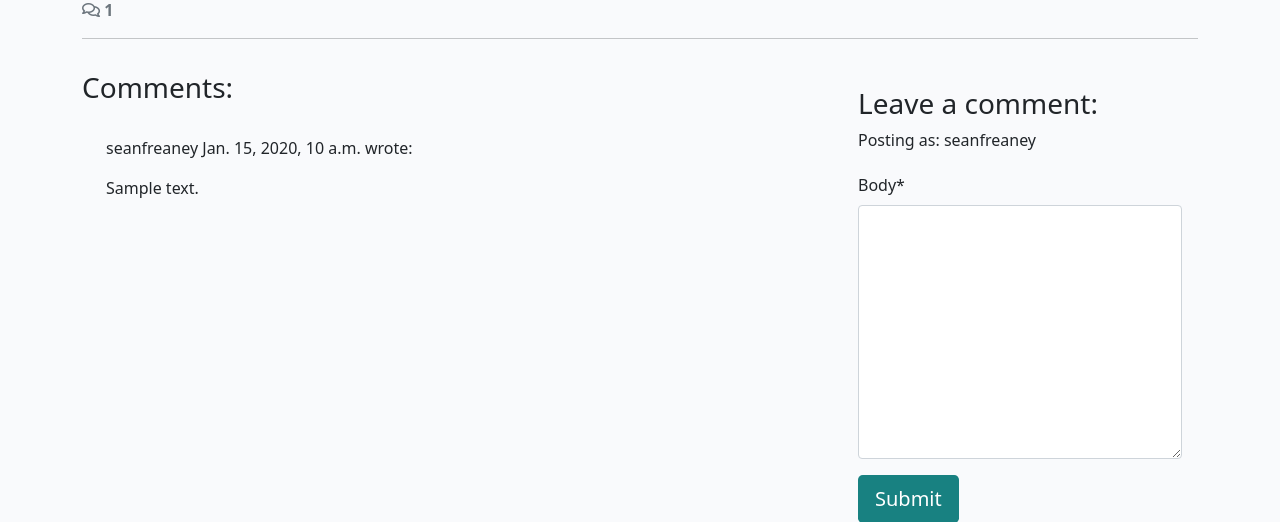
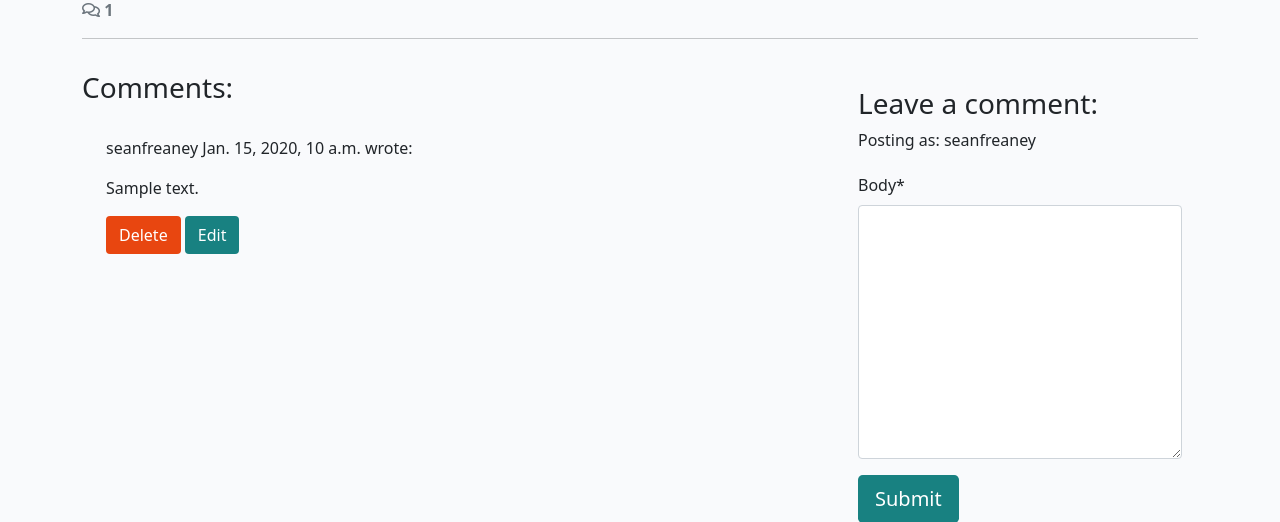
Before and after one commit to seanfreaney/django-blog, a Django app: a page that uses templates/base.html in a window 1280 px wide. Shown: the part 494-1016 px from the top of the page. Run offline with Django 4.2, Linux system fonts and the light colour scheme; a user stored in the database is signed in; data comes from the database, SQL or seed files in the repository; tables that the repository leaves empty hold one stand-in row (values such as "Sample post"); some libraries are stand-ins or nearby versions.

Commit message:
add comment CRUD

```diff
--- a/blog/templates/blog/post_detail.html
+++ b/blog/templates/blog/post_detail.html
@@ -1,7 +1,8 @@
-{% extends 'base.html' %} {% block content %}
+{% extends 'base.html' %}
 {% load static %}
 {% load crispy_forms_tags %}
 
+{% block content %}
 <div class="masthead">
     <div class="container">
         <div class="row g-0">
@@ -46,12 +47,10 @@
         <div class="col-md-8 card mb-4  mt-3 ">
             <h3>Comments:</h3>
             <div class="card-body">
-        <!-- We want a for loop inside the empty control tags
-          to iterate through each comment in comments -->
+                <!-- We want a for loop inside the empty control tags to iterate through each comment in comments -->
                 {% for comment in comments %}
-        <div class="p-2 comments
-          {% if not comment.approved and comment.author == user %}
-          faded{% elif not comment.approved %} d-none{% endif %}">
+                <div
+                    class="p-2 comments{% if not comment.approved and comment.author == user %} faded{% elif not comment.approved %} d-none{% endif %}">
                     <p class="font-weight-bold">
                         {{ comment.author }}
                         <span class="font-weight-normal">
@@ -62,9 +61,11 @@
                         {{ comment.body | linebreaks }}
                     </div>
                     {% if not comment.approved and comment.author == user %}
-          <p class="approval">
-            This comment is awaiting approval
-          </p>
+                    <p class="approval">This comment is awaiting approval</p>
+                    {% endif %}
+                    {% if user.is_authenticated and comment.author == user %}
+                    <button class="btn btn-delete" comment_id="{{ comment.id }}">Delete</button>
+                    <button class="btn btn-edit" comment_id="{{ comment.id }}">Edit</button>
                     {% endif %}
                 </div>
                 <!-- Our for loop ends here -->
@@ -72,17 +73,15 @@
             </div>
         </div>
         <!-- Creating New Comments -->
-    <div class="col-md-4 card mb-4 mt-3">
+        <div class="col-md-4 card mb-4  mt-3 ">
             <div class="card-body">
                 {% if user.is_authenticated %}
                 <h3>Leave a comment:</h3>
                 <p>Posting as: {{ user.username }}</p>
-          <form id="commentForm" method="post"
-            style="margin-top: 1.3em;">
+                <form id="commentForm" method="post" style="margin-top: 1.3em;">
                     {{ comment_form | crispy }}
                     {% csrf_token %}
-            <button id="submitButton" type="submit"
-              class="btn btn-signup btn-lg">Submit</button>
+                    <button id="submitButton" type="submit" class="btn btn-signup btn-lg">Submit</button>
                 </form>
                 {% else %}
                 <p>Log in to leave a comment</p>
@@ -91,5 +90,27 @@
         </div>
     </div>
 </div>
+<!-- Delete confirmation modal -->
+<div class="modal fade" id="deleteModal" tabindex="-1" aria-labelledby="deleteModalLabel" aria-hidden="true">
+    <div class="modal-dialog">
+        <div class="modal-content">
+            <div class="modal-header">
+                <h5 class="modal-title" id="deleteModalLabel">Delete comment?</h5>
+                <button type="button" class="btn-close" data-bs-dismiss="modal" aria-label="Close"></button>
+            </div>
+            <div class="modal-body">
+                Are you sure you want to delete your comment? This action cannot be undone.
+            </div>
+            <div class="modal-footer">
+                <button type="button" class="btn btn-secondary" data-bs-dismiss="modal">Close</button>
+                <a id="deleteConfirm" href="#" class="btn btn-danger">Delete</a>
+            </div>
+        </div>
+    </div>
+</div>
 
 {% endblock content %}
+
+{% block extras %}
+<script src="{% static 'js/comments.js' %}"></script>
+{% endblock %}
--- a/blog/urls.py
+++ b/blog/urls.py
@@ -3,5 +3,9 @@ from django.urls import path
 
 urlpatterns = [
     path('', views.PostList.as_view(), name='home'),
-    path('<slug:slug>/', views.post_detail, name='post_detail'),
+    path('<slug:slug>/', views.post_detail, name="post_detail"),
+    path('<slug:slug>/edit_comment/<int:comment_id>',
+         views.comment_edit, name='comment_edit'),
+    path('<slug:slug>/delete_comment/<int:comment_id>',
+         views.comment_delete, name='comment_delete'),
 ]
--- a/blog/views.py
+++ b/blog/views.py
@@ -1,10 +1,12 @@
-from django.shortcuts import render, get_object_or_404
+from django.shortcuts import render, get_object_or_404, reverse
 from django.views import generic
 from django.contrib import messages
-from .models import Post
+from django.http import HttpResponseRedirect
+from .models import Post, Comment
 from .forms import CommentForm
 
 # Create your views here.
+
 
 class PostList(generic.ListView):
     queryset = Post.objects.filter(status=1)
@@ -25,13 +27,11 @@ def post_detail(request, slug):
 
     :template:`blog/post_detail.html`
     """
-
     queryset = Post.objects.filter(status=1)
     post = get_object_or_404(queryset, slug=slug)
     comments = post.comments.all().order_by("-created_on")
     comment_count = post.comments.filter(approved=True).count()
     if request.method == "POST":
-        print("Received a POST request SEAN") #included to show in terminal what happens when a post request is made
         comment_form = CommentForm(data=request.POST)
         if comment_form.is_valid():
             comment = comment_form.save(commit=False)
@@ -43,10 +43,7 @@ def post_detail(request, slug):
                 'Comment submitted and awaiting approval'
             )
 
-
     comment_form = CommentForm()
-    print("About to render template SEAN") #included to show in terminal what happens when a post request is made
-
 
     return render(
         request,
@@ -55,6 +52,48 @@ def post_detail(request, slug):
             "post": post,
             "comments": comments,
             "comment_count": comment_count,
-            "comment_form": comment_form,
+            "comment_form": comment_form
         },
     )
+
+
+def comment_edit(request, slug, comment_id):
+    """
+    view to edit comments
+    """
+    if request.method == "POST":
+
+        queryset = Post.objects.filter(status=1)
+        post = get_object_or_404(queryset, slug=slug)
+        comment = get_object_or_404(Comment, pk=comment_id)
+        comment_form = CommentForm(data=request.POST, instance=comment)
+
+        if comment_form.is_valid() and comment.author == request.user:
+            comment = comment_form.save(commit=False)
+            comment.post = post
+            comment.approved = False
+            comment.save()
+            messages.add_message(request, messages.SUCCESS, 'Comment Updated!')
+        else:
+            messages.add_message(request, messages.ERROR,
+                                 'Error updating comment!')
+
+    return HttpResponseRedirect(reverse('post_detail', args=[slug]))
+
+
+def comment_delete(request, slug, comment_id):
+    """
+    view to delete comment
+    """
+    queryset = Post.objects.filter(status=1)
+    post = get_object_or_404(queryset, slug=slug)
+    comment = get_object_or_404(Comment, pk=comment_id)
+
+    if comment.author == request.user:
+        comment.delete()
+        messages.add_message(request, messages.SUCCESS, 'Comment deleted!')
+    else:
+        messages.add_message(request, messages.ERROR,
+                             'You can only delete your own comments!')
+
+    return HttpResponseRedirect(reverse('post_detail', args=[slug]))
--- a/codestar/settings.py
+++ b/codestar/settings.py
@@ -28,7 +28,7 @@ TEMPLATES_DIR = os.path.join(BASE_DIR, 'templates')
 SECRET_KEY = os.environ.get("SECRET_KEY")
 
 # SECURITY WARNING: don't run with debug turned on in production!
-DEBUG = True
+DEBUG = False
 
 ALLOWED_HOSTS = ["8000-seanfreaney-djangoblog-gkuk8hh2t9y.ws.codeinstitute-ide.net", ".herokuapp.com"]
 
--- /dev/null
+++ b/static/js/comments.js
@@ -0,0 +1,47 @@
+const editButtons = document.getElementsByClassName("btn-edit");
+const commentText = document.getElementById("id_body");
+const commentForm = document.getElementById("commentForm");
+const submitButton = document.getElementById("submitButton");
+
+const deleteModal = new bootstrap.Modal(document.getElementById("deleteModal"));
+const deleteButtons = document.getElementsByClassName("btn-delete");
+const deleteConfirm = document.getElementById("deleteConfirm");
+
+/*
+ * Initializes edit functionality for the provided edit buttons.
+ *
+ * For each button in the `editButtons` collection:
+ * - Retrieves the associated comment's ID upon click.
+ * - Fetches the content of the corresponding comment.
+ * - Populates the `commentText` input/textarea with the comment's content for editing.
+ * - Updates the submit button's text to "Update".
+ * - Sets the form's action attribute to the `edit_comment/{commentId}` endpoint.
+ */
+
+for (let button of editButtons) {
+    button.addEventListener("click", (e) => {
+        let commentId = e.target.getAttribute("comment_id");
+        let commentContent = document.getElementById(`comment${commentId}`).innerText;
+        commentText.value = commentContent;
+        submitButton.innerText = "Update";
+        commentForm.setAttribute("action", `edit_comment/${commentId}`);
+    });
+}
+
+/*
+ * Initializes deletion functionality for the provided delete buttons.
+ *
+ * For each button in the `deleteButtons` collection:
+ * - Retrieves the associated comment's ID upon click.
+ * - Updates the `deleteConfirm` link's href to point to the
+ * deletion endpoint for the specific comment.
+ * - Displays a confirmation modal (`deleteModal`) to prompt
+ * the user for confirmation before deletion.
+ */
+ for (let button of deleteButtons) {
+    button.addEventListener("click", (e) => {
+        let commentId = e.target.getAttribute("comment_id");
+        deleteConfirm.href = `delete_comment/${commentId}`;
+        deleteModal.show();
+    });
+}
--- a/static/js/script.js
+++ /dev/null
@@ -1 +0,0 @@
-console.log("Life, The Universe and Everything!");
--- a/templates/base.html
+++ b/templates/base.html
@@ -53,14 +53,17 @@
                     </li>
                     {% if user.is_authenticated %}
                     <li class="nav-item">
-                        <a class="nav-link {% if request.path == logout_url %}active{% endif %}" aria-current="page" href="{% url 'account_logout' %}">Logout</a>
+                        <a class="nav-link {% if request.path == logout_url %}active{% endif %}"
+                            href="{% url 'account_logout' %}">Logout</a>
                     </li>
                     {% else %}
                     <li class="nav-item">
-                        <a class="nav-link {% if request.path == signup_url %}active{% endif %}" aria-current="page" href="{% url 'account_signup' %}">Register</a>
+                        <a class="nav-link {% if request.path == signup_url %}active{% endif %}"
+                            href="{% url 'account_signup' %}">Register</a>
                     </li>
                     <li class="nav-item">
-                        <a class="nav-link {% if request.path == login_url %}active{% endif %}" aria-current="page" href="{% url 'account_login' %}">Login</a>
+                        <a class="nav-link {% if request.path == login_url %}active{% endif %}"
+                            href="{% url 'account_login' %}">Login</a>
                     </li>
                     {% endif %}
                 </ul>
@@ -70,25 +73,20 @@
             </div>
         </div>
     </nav>
-
      <!-- displaying Django messages -->
     <div class="container">
         <div class="row">
             <div class="col-md-8 offset-md-2">
                 {% for message in messages %}
-            <div class="alert {{ message.tags }} alert-dismissible
-            fade show" id="msg" role="alert">
+                <div class="alert {{ message.tags }} alert-dismissible fade show" id="msg" role="alert">
                     {{ message | safe }}
-            <button type="button" class="btn-close"
-                data-bs-dismiss="alert" aria-label="Close"></button>
+                    <button type="button" class="btn-close" data-bs-dismiss="alert" aria-label="Close"></button>
                 </div>
                 {% endfor %}
             </div>
         </div>
     </div>
-
     <main class="flex-shrink-0 main-bg">
-
         {% if user.is_authenticated %}
         <p class="text-end m-3">You are logged in as {{ user }}</p>
         {% else %}
@@ -116,7 +114,9 @@
     <script src="https://cdn.jsdelivr.net/npm/bootstrap@5.0.1/dist/js/bootstrap.bundle.min.js"
         integrity="sha384-gtEjrD/SeCtmISkJkNUaaKMoLD0//ElJ19smozuHV6z3Iehds+3Ulb9Bn9Plx0x4" crossorigin="anonymous">
         </script>
-        <script src="{% static 'js/script.js' %}"></script>
+
+    {% block extras %}
+    {% endblock %}
 </body>
 
 </html>
```
Also changed, not shown: 1 other file. Lines whose indentation alone changed are shown as unchanged.
